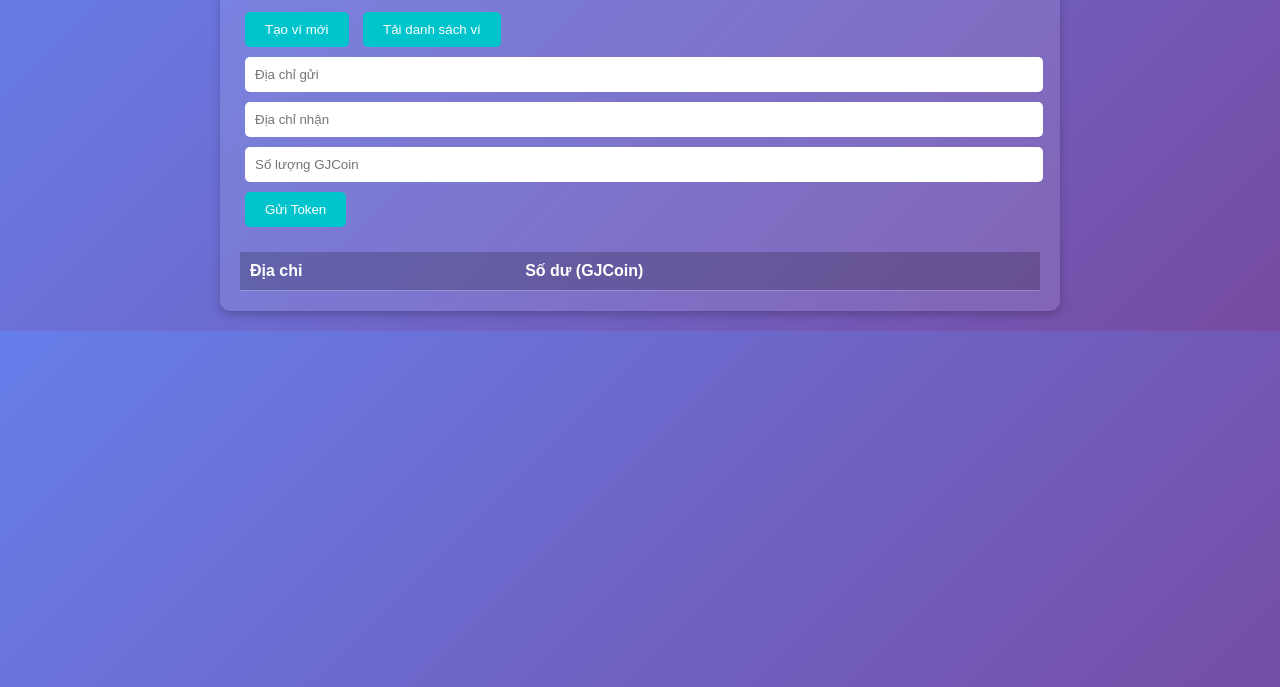
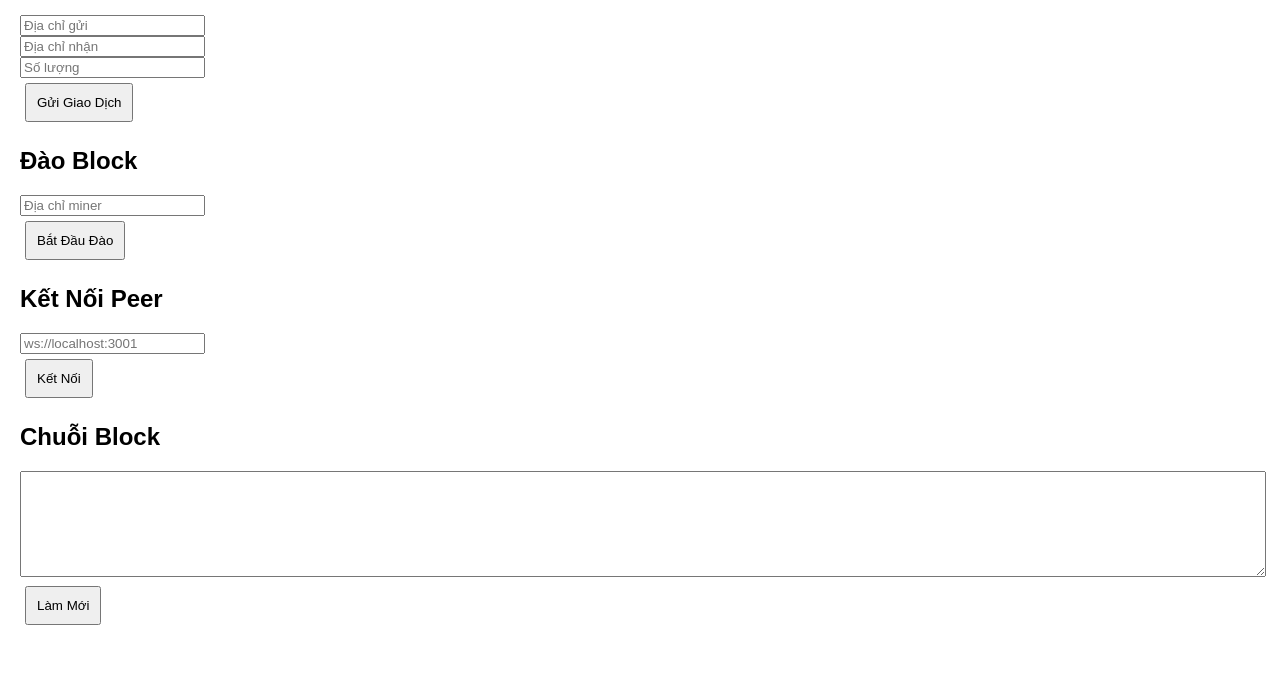
Before and after one commit to tdat05gj/gjchain, a website: page public/index.html in a window 1280 px wide. Shown: the part 113-800 px from the top of the page. Drawn offline with Linux system fonts and the light colour scheme; no server answers.

Commit message:
Update index.html

```diff
--- a/public/index.html
+++ b/public/index.html
@@ -1,134 +1,91 @@
 <!DOCTYPE html>
-<html lang="en">
+<html lang="vi">
 <head>
     <meta charset="UTF-8">
-    <meta name="viewport" content="width=device-width, initial-scale=1.0">
-    <title>GJ Wallet</title>
+    <title>GJChain - Blockchain Phi Tập Trung</title>
     <style>
-        body {
-            font-family: 'Arial', sans-serif;
-            background: linear-gradient(135deg, #667eea, #764ba2);
-            color: #fff;
-            margin: 0;
-            padding: 20px;
-        }
-        .container {
-            max-width: 800px;
-            margin: 0 auto;
-            background: rgba(255, 255, 255, 0.1);
-            padding: 20px;
-            border-radius: 10px;
-            box-shadow: 0 4px 8px rgba(0, 0, 0, 0.2);
-        }
-        h1 {
-            text-align: center;
-            color: #fff;
-        }
-        button {
-            padding: 10px 20px;
-            margin: 5px;
-            background: #00c4cc;
-            color: #fff;
-            border: none;
-            border-radius: 5px;
-            cursor: pointer;
-            transition: background 0.3s;
-        }
-        button:hover {
-            background: #00a3aa;
-        }
-        input {
-            padding: 10px;
-            margin: 5px;
-            border: none;
-            border-radius: 5px;
-            width: calc(100% - 22px);
-            background: #fff;
-            color: #333;
-        }
-        table {
-            width: 100%;
-            border-collapse: collapse;
-            margin-top: 20px;
-        }
-        th, td {
-            padding: 10px;
-            text-align: left;
-            border-bottom: 1px solid rgba(255, 255, 255, 0.2);
-        }
-        th {
-            background: rgba(0, 0, 0, 0.2);
-        }
-        #sendStatus {
-            margin-top: 10px;
-            font-style: italic;
-        }
+        body { font-family: Arial, sans-serif; margin: 20px; }
+        button { padding: 10px; margin: 5px; }
+        textarea { width: 100%; height: 100px; }
+        .section { margin-bottom: 20px; }
     </style>
 </head>
 <body>
-    <div class="container">
-        <h1>GJ Wallet</h1>
-        <button onclick="createWallet()">Tạo ví mới</button>
-        <button onclick="loadWallets()">Tải danh sách ví</button>
-        <div>
-            <input type="text" id="fromAddress" placeholder="Địa chỉ gửi">
-            <input type="text" id="toAddress" placeholder="Địa chỉ nhận">
-            <input type="number" id="amount" placeholder="Số lượng GJCoin">
-            <button onclick="sendToken()">Gửi Token</button>
-            <div id="sendStatus"></div>
-        </div>
-        <table id="walletsTable">
-            <thead>
-                <tr>
-                    <th>Địa chỉ</th>
-                    <th>Số dư (GJCoin)</th>
-                </tr>
-            </thead>
-            <tbody></tbody>
-        </table>
+    <h1>GJChain - Blockchain Dễ Dùng</h1>
+
+    <div class="section">
+        <h2>Tạo Giao Dịch</h2>
+        <input id="from" placeholder="Địa chỉ gửi"><br>
+        <input id="to" placeholder="Địa chỉ nhận"><br>
+        <input id="amount" type="number" placeholder="Số lượng"><br>
+        <button onclick="createTransaction()">Gửi Giao Dịch</button>
+        <p id="tx-result"></p>
     </div>
+
+    <div class="section">
+        <h2>Đào Block</h2>
+        <input id="miner" placeholder="Địa chỉ miner"><br>
+        <button onclick="mineBlock()">Bắt Đầu Đào</button>
+        <p id="mine-result"></p>
+    </div>
+
+    <div class="section">
+        <h2>Kết Nối Peer</h2>
+        <input id="peer" placeholder="ws://localhost:3001"><br>
+        <button onclick="connectPeer()">Kết Nối</button>
+        <p id="peer-result"></p>
+    </div>
+
+    <div class="section">
+        <h2>Chuỗi Block</h2>
+        <textarea id="chain" readonly></textarea>
+        <button onclick="refreshChain()">Làm Mới</button>
+    </div>
+
     <script>
-        async function createWallet() {
-            const response = await fetch('/create', { method: 'POST' });
-            const wallet = await response.json();
-            alert(`Ví mới: ${wallet.address}\nKhóa công khai: ${wallet.publicKey}\nKhóa riêng: ${wallet.privateKey}\nLưu khóa riêng!`);
-            loadWallets();
+        async function createTransaction() {
+            const from = document.getElementById('from').value;
+            const to = document.getElementById('to').value;
+            const amount = parseInt(document.getElementById('amount').value);
+            const response = await fetch('/transaction', {
+                method: 'POST',
+                headers: { 'Content-Type': 'application/json' },
+                body: JSON.stringify({ from, to, amount })
+            });
+            const result = await response.json();
+            document.getElementById('tx-result').innerText = JSON.stringify(result, null, 2);
         }
 
-        async function loadWallets() {
-            const response = await fetch('/wallets');
-            const wallets = await response.json();
-            const tbody = document.querySelector('#walletsTable tbody');
-            tbody.innerHTML = '';
-            wallets.forEach(wallet => {
-                const tr = document.createElement('tr');
-                tr.innerHTML = `<td>${wallet.address}</td><td>${wallet.balance}</td>`;
-                tbody.appendChild(tr);
+        async function mineBlock() {
+            const miner = document.getElementById('miner').value;
+            const response = await fetch('/mine', {
+                method: 'POST',
+                headers: { 'Content-Type': 'application/json' },
+                body: JSON.stringify({ minerAddress: miner })
             });
+            const result = await response.json();
+            document.getElementById('mine-result').innerText = JSON.stringify(result, null, 2);
         }
 
-        async function sendToken() {
-            const fromAddress = document.getElementById('fromAddress').value;
-            const toAddress = document.getElementById('toAddress').value;
-            const amount = parseFloat(document.getElementById('amount').value);
-
-            if (!fromAddress || !toAddress || !amount) {
-                document.getElementById('sendStatus').innerText = 'Vui lòng điền đầy đủ thông tin';
-                return;
-            }
-
-            const response = await fetch('https://gjchain.onrender.com/transaction', {
+        async function connectPeer() {
+            const peer = document.getElementById('peer').value;
+            const response = await fetch('/peers', {
                 method: 'POST',
                 headers: { 'Content-Type': 'application/json' },
-                body: JSON.stringify({ fromAddress, toAddress, amount })
+                body: JSON.stringify({ peer })
             });
             const result = await response.json();
-
-            document.getElementById('sendStatus').innerText = result.message || result.error;
-            loadWallets();
+            document.getElementById('peer-result').innerText = result.message;
         }
 
-        loadWallets();
+        async function refreshChain() {
+            const response = await fetch('/chain');
+            const chain = await response.json();
+            document.getElementById('chain').value = JSON.stringify(chain, null, 2);
+        }
+
+        // Làm mới chuỗi khi tải trang
+        refreshChain();
     </script>
 </body>
 </html>
```
